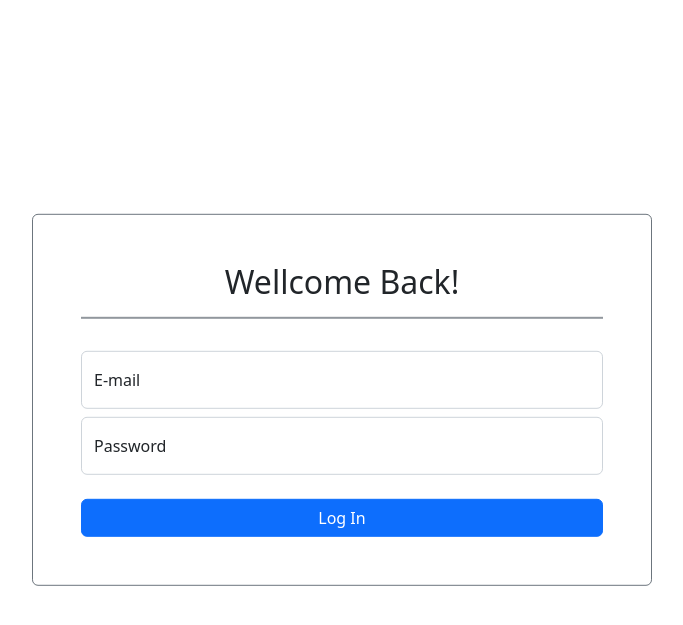
After one commit to Bopster410/my_site_inf, a Flask app: page /log_in in a window 1280 px wide. The commit adds this page. Shown: the top 625 px of the page, without its empty margins (298-981 px from the left). Run offline with Flask 2, Linux system fonts and the light colour scheme.

Commit message:
added log in form

```diff
--- a/project/forms.py
+++ b/project/forms.py
@@ -9,3 +9,8 @@ class RegistrationForm(FlaskForm):
     confirm_password = PasswordField('Confirm password', validators=[InputRequired(), EqualTo('password')])
     remember_me = BooleanField('Remember me')
     submit = SubmitField('Sign Up')
+
+class LogInForm(FlaskForm):
+    email = EmailField('E-mail')
+    password = PasswordField('Password')
+    log_in = SubmitField('Log In')
--- a/project/routes.py
+++ b/project/routes.py
@@ -1,5 +1,5 @@
 from project import app, db
-from project.forms import RegistrationForm
+from project.forms import RegistrationForm, LogInForm
 from project.models import User
 from flask import render_template
 
@@ -14,6 +14,11 @@ def registration():
         db.session.commit()
     return render_template('registration.html', form=form)
 
+@app.route('/log_in', methods=['GET', 'POST'])
+def log_in():
+    form = LogInForm()
+    return render_template('log_in.html', form=form)
+
 @app.route('/')
 def main_page():
     return render_template('template.html')
--- /dev/null
+++ b/project/templates/log_in.html
@@ -0,0 +1,31 @@
+{% extends 'template.html' %}
+{% block body %}
+<div class="card border-secondary position-absolute top-50 start-50 translate-middle p-5">
+    <div class="card-title text-center mb-3">
+        <h2>Wellcome Back!</h2>
+        <hr class="border border-secondary opacity-75">
+    </div>
+    <form method="post">
+        {{ form.csrf_token }}
+        <div class="row g-2">
+            <div class="col-12">
+                <div class="form-floating">
+                    {{ form.email(class="form-control", placeholder="example_name") }}
+                    {{ form.email.label }}
+                </div>
+            </div>
+            <div class="col-12">
+                <div class="form-floating">
+                    {{ form.password(class="form-control", placeholder="password")}}
+                    {{ form.password.label }}
+                </div>
+            </div>
+        </div>
+
+        <div class="mt-4">
+            {{ form.log_in(class="btn btn-primary btn-md w-100")}}
+        </div>
+
+    </form>
+</div>
+{% endblock %}
--- /dev/null
+++ b/project/templates/login.html
@@ -0,0 +1,4 @@
+{% extends 'template.html' %}
+{% block body %}
+
+{% endblock %}
--- a/project/templates/registration.html
+++ b/project/templates/registration.html
@@ -22,7 +22,7 @@
             </div>
             <div class="col-sm-6">
                 <div class="form-floating">
-                    {{ form.password(class="form-control", placeholder="example@mail.com") }}
+                    {{ form.password(class="form-control", placeholder="password") }}
                     {{ form.password.label }}
                 </div>
             </div>
@@ -34,7 +34,7 @@
             </div>
         </div>
 
-        <div class="form-floating mt-4 mb-3">
+        <div class="mt-4 mb-3">
             {{ form.submit(class="btn btn-primary btn-md w-100") }}
         </div>
 
```
